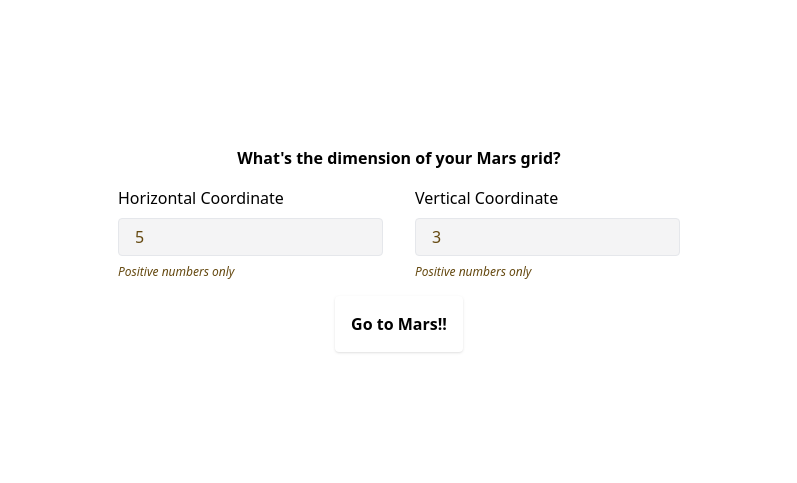
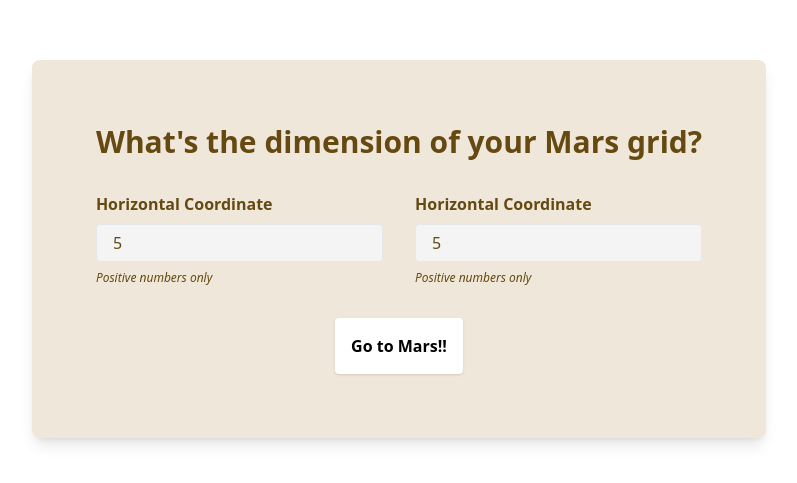
Before and after one commit to nuriaricart/martian-robots, a React (Vite) app: page / in a window 1280 px wide. Shown: the part 151-634 px from the top of the page, without its empty margins (241-1038 px from the left). Built offline with nearby package versions, Linux system fonts and the light colour scheme.

Commit message:
style: add styling to grid form

```diff
--- a/src/components/Robot.tsx
+++ b/src/components/Robot.tsx
@@ -1,22 +1,9 @@
 import classNames from 'classnames';
-import {Coordinate, OrientationEnumType, Robot as RobotType} from  '../types/entityTypes';
+import {Robot as RobotType} from  '../types/entityTypes';
+import RobotInfo from './RobotInfo';
 
 type RobotProps = {
     robot: RobotType;
-}
-
-const RobotInfo = (props: {coord: Coordinate, orientation: OrientationEnumType, path?: string, isDisplayLabels?: boolean, isLost?: boolean, className?: string}) => {
-    const {coord, orientation, path, isDisplayLabels, isLost, className} = props;
-    return (
-        <div className={classNames("flex gap-4 flex-wrap", className)}>
-            <div className="flex gap-2">{isDisplayLabels && <div className="font-bold text-brand-brown-400">X:</div>}{coord.x}</div>
-            <div className="flex gap-2">{isDisplayLabels && <div className="font-bold text-brand-brown-400">Y:</div>}{coord.y}</div>
-            <div className="flex gap-2">{isDisplayLabels && <div className="font-bold text-brand-brown-400">O:</div>}{orientation}</div>
-            {path && <div className="flex gap-2">
-                {isDisplayLabels && <div className="font-bold text-brand-brown-400">P: </div>}{path}</div>}
-            {isLost && <div>LOST</div>}
-        </div>
-    )
 }
 
 function Robot(props: RobotProps) {
--- /dev/null
+++ b/src/components/RobotInfo.tsx
@@ -0,0 +1,29 @@
+import { Coordinate, OrientationEnumType } from "../types/entityTypes";
+import c from 'classnames';
+
+type RobotInfoProps = {
+    coord: Coordinate;
+    orientation: OrientationEnumType;
+    path?: string;
+    isDisplayLabels?: boolean;
+    isLost?: boolean;
+    className?: string;
+}
+
+function RobotInfo (props: RobotInfoProps) {
+    const {coord, orientation, path, isDisplayLabels, isLost, className} = props;
+    const labelClassName = "font-bold text-brand-brown-400";
+
+    return (
+        <div className={c("flex gap-4 flex-wrap", className)}>
+            <div className="flex gap-2">{isDisplayLabels && <div className={labelClassName}>X:</div>}{coord.x}</div>
+            <div className="flex gap-2">{isDisplayLabels && <div className={labelClassName}>Y:</div>}{coord.y}</div>
+            <div className="flex gap-2">{isDisplayLabels && <div className={labelClassName}>O:</div>}{orientation}</div>
+            {path && <div className="flex gap-2">
+                {isDisplayLabels && <div className={labelClassName}>P: </div>}{path}</div>}
+            {isLost && <div>LOST</div>}
+        </div>
+    );
+}
+
+export default RobotInfo;
--- a/src/components/common/InputWrapper.tsx
+++ b/src/components/common/InputWrapper.tsx
@@ -11,19 +11,19 @@ type InputWrapperProps = {
     classNames?: {
         labelWrapperClassName?: string;
         labelClassName?: string;
+        inputWrapperClassName?: string;
         inputClassName?: string;
     };
     checked?: boolean;
     helperText?: string;
 }
 
-// TODO prevent user from entering negative numbers
 function InputWrapper (props: InputWrapperProps) {
     const {labelText, value, type, classNames, keyValue, setValue, name, checked, helperText} = props;
     return (
         <label className={c("flex gap-2", classNames?.labelWrapperClassName)}>
             <div className={c(classNames?.labelClassName)}>{labelText}</div>
-            <div className="flex flex-col flex-[2] gap-2">
+            <div className={c("flex flex-col gap-2", classNames?.inputWrapperClassName)}>
                 <input
                     name={name}
                     type={type}
--- a/src/components/forms/GridForm.tsx
+++ b/src/components/forms/GridForm.tsx
@@ -10,15 +10,26 @@ type FormProps = {
     setIsRobotForm: React.Dispatch<React.SetStateAction<boolean>>;
 }
 
+const CoordinateInput = (props: {gridCoord: Coordinate, setGridCoord: React.Dispatch<React.SetStateAction<Coordinate>>, keyValue: string}) => {
+    const {gridCoord, setGridCoord, keyValue} = props;
+    return (
+        <InputWrapper
+            labelText="Horizontal Coordinate"
+            value={gridCoord.x}
+            type="number"
+            keyValue={keyValue}
+            setValue={(input, key) => {setGridCoord({...gridCoord, [key]: input})}}
+            classNames={{labelWrapperClassName: "flex-col flex-1", labelClassName: "text-brand-brown-400 font-bold", inputWrapperClassName: "w-full"}}
+            helperText="Positive numbers only"
+        />
+    );
+}
+
 function GridForm(props: FormProps) {
     const {gridCoord, setGridCoord, setIsRobotForm} = props;
-    const [errors, setErrors] = useState("");
 
-    const submitCoord = () => {
-        if(!gridCoord.x && !gridCoord.y) setErrors("Missing values for both coordinates");
-        else if(!gridCoord.x) setErrors("Missing values for horizontal coordinate");
-        else if(!gridCoord.y) setErrors("Missing values for vertical coordinate");
-        else setIsRobotForm(true);
+    const submitGrid = () => {
+        setIsRobotForm(true);
     };
 
     const isValidForm = useCallback(() => {
@@ -27,33 +38,16 @@ function GridForm(props: FormProps) {
 
     return (
         <Container className="justify-center">
-            <div className="flex flex-col gap-4 items-center">
-                <h1 className="font-bold text-center">What's the dimension of your Mars grid?</h1>
-                <div className="flex flex-col sm:flex-row gap-8">
-                    <InputWrapper
-                        labelText="Horizontal Coordinate"
-                        value={gridCoord.x}
-                        type="number"
-                        keyValue="x"
-                        setValue={(input, key) => {setGridCoord({...gridCoord, [key]: input})}}
-                        classNames={{labelWrapperClassName: "flex-col items-start"}}
-                        helperText="Positive numbers only"
-                    />
-                    <InputWrapper
-                        labelText="Vertical Coordinate"
-                        value={gridCoord.y}
-                        type="number"
-                        keyValue="y"
-                        setValue={(input, key) => {setGridCoord({...gridCoord, [key]: input})}}
-                        classNames={{labelWrapperClassName: "flex-col"}}
-                        helperText="Positive numbers only"
-                    />
+            <div className="flex flex-col gap-8 items-center p-16 bg-brand-brown-100 rounded-lg shadow-lg">
+                <h1 className="text-3xl font-bold text-center text-brand-brown-400">What's the dimension of your Mars grid?</h1>
+                <div className="w-full flex flex-col sm:flex-row gap-8 justify-between">
+                    <CoordinateInput gridCoord={gridCoord} setGridCoord={setGridCoord} keyValue="x" />
+                    <CoordinateInput gridCoord={gridCoord} setGridCoord={setGridCoord} keyValue="y" />
                 </div>
-                <Button label="Go to Mars!!" onClick={submitCoord} disabled={!isValidForm()} />
-                {errors && (<div>{errors}</div>)}
+                <Button label="Go to Mars!!" onClick={submitGrid} disabled={!isValidForm()} />
             </div>
         </Container>
-    )
+    );
 }
 
 export default GridForm;
```
